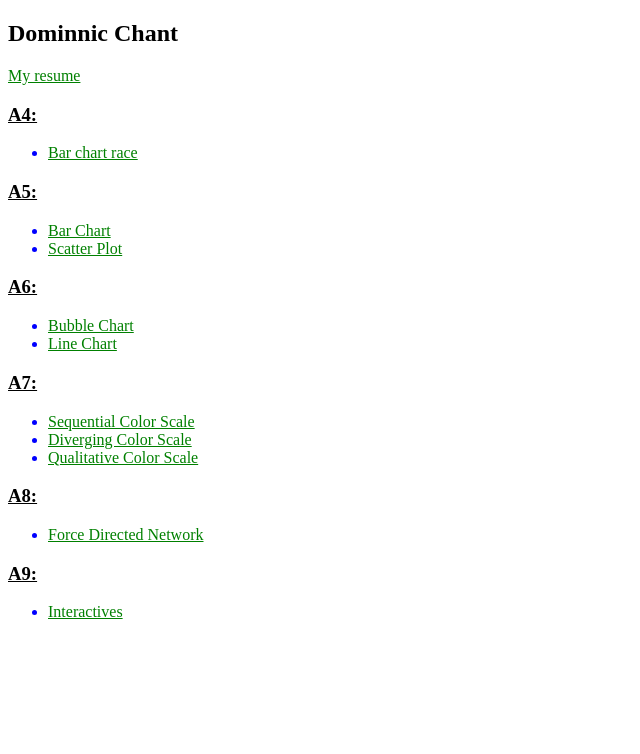
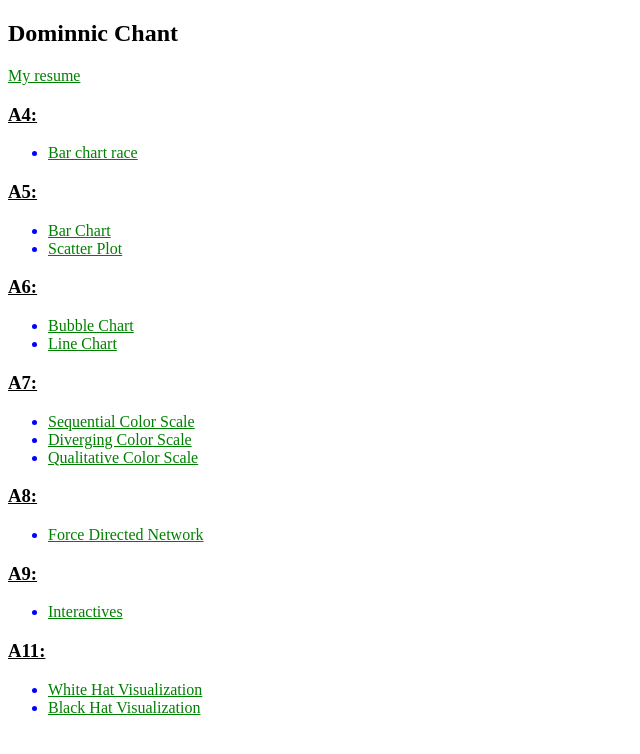
Before and after one commit to djchant/djchant.github.io, a plain HTML site: page index.html in a window 1280 px wide. Shown: the whole page, without its empty margins (0-640 px from the left). Drawn offline with Linux system fonts and the light colour scheme.

Commit message:
Add files via upload

```diff
--- a/index.html
+++ b/index.html
@@ -17,7 +17,7 @@
 
 	<h3><u>A5:</u></h3>
 	<ul>
-		<li><a href ="https://bl.ocks.org/djchant/784b5dc91df975ce1033cc79dcca6b2c">Bar Chart</a></li>
+		<li><a href = "https://bl.ocks.org/djchant/784b5dc91df975ce1033cc79dcca6b2c">Bar Chart</a></li>
 		<li><a href = "https://bl.ocks.org/djchant/6e62d4cb428424bd1b3d0ef9da752c01">Scatter Plot</a></li>
 	</ul>
 
@@ -44,5 +44,11 @@
 		<li><a href ="https://bl.ocks.org/djchant/396f9cb18fb5a33392241fd0a06d7e7a">Interactives</a></li>
 	</ul>
 
+	<h3><u>A11:</u></h3>
+	<ul>
+		<li><a href ="https://bl.ocks.org/djchant/2df510578dfe87f808bb1b01368a92d5">White Hat Visualization</a></li>
+		<li><a href ="https://bl.ocks.org/djchant/784b5dc91df975ce1033cc79dcca6b2c">Black Hat Visualization</a></li>
+	</ul>
+
 </body>
 </html>
```
